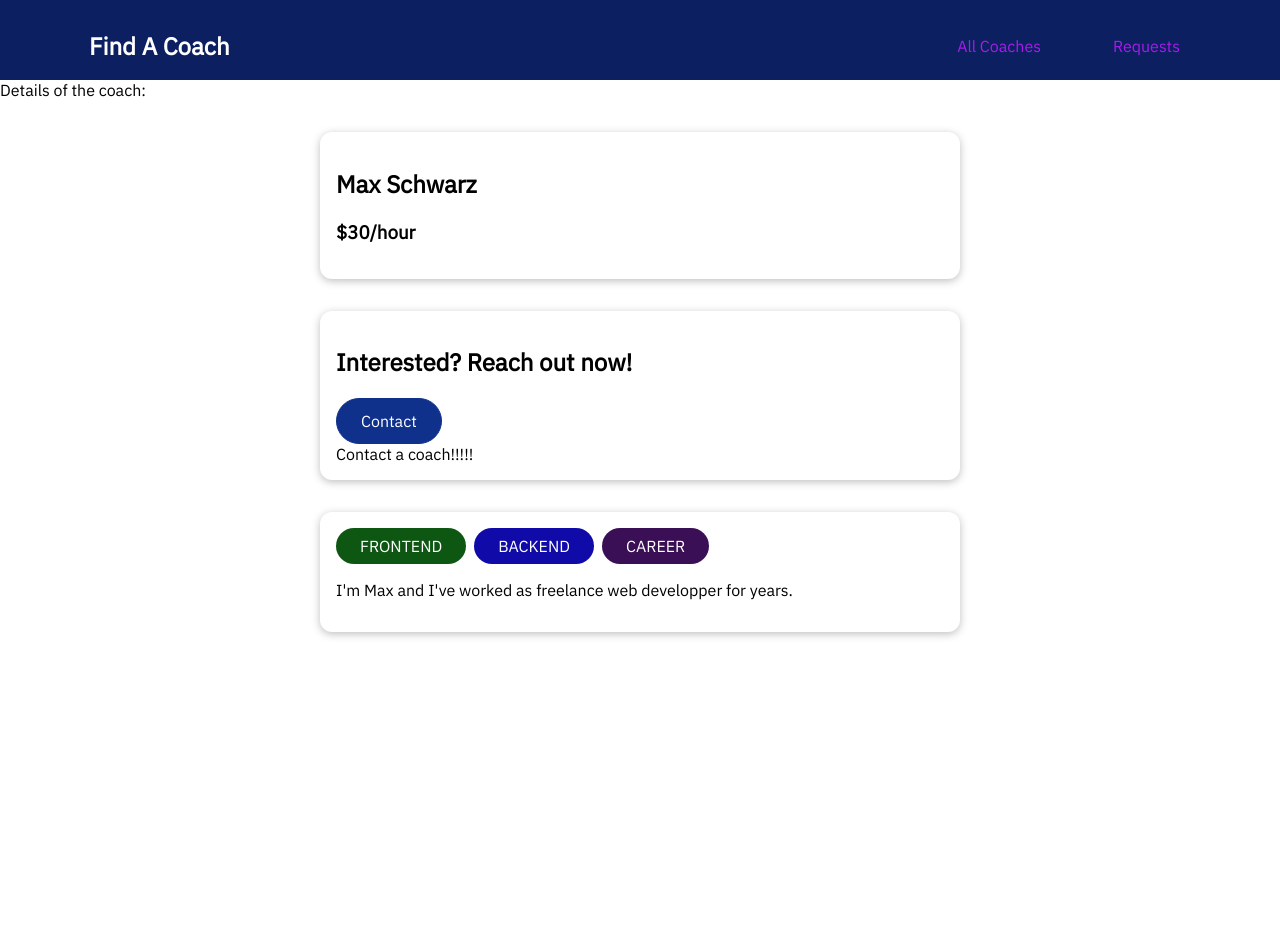
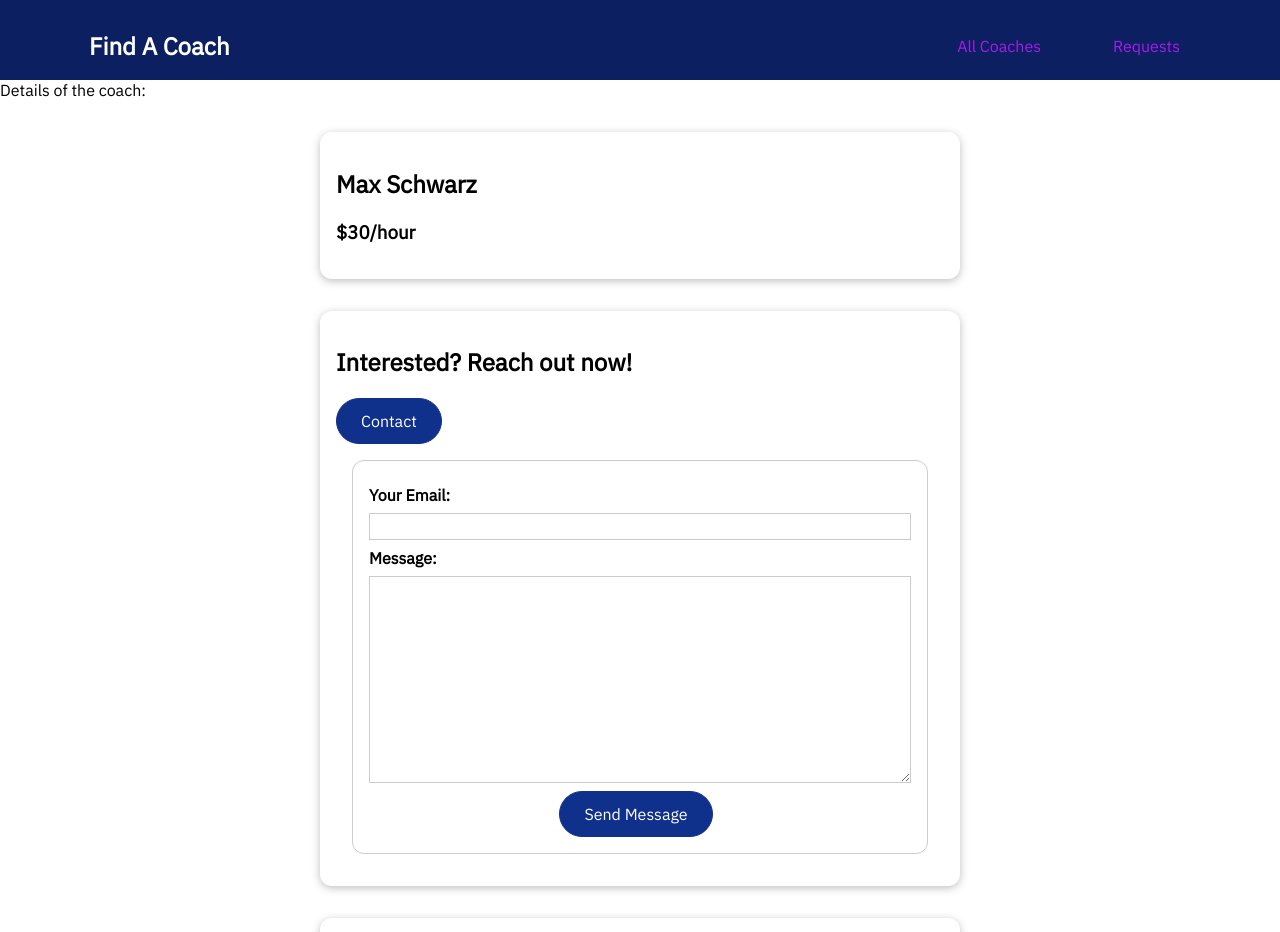
Before and after one commit to Lime5005/VueJS, a Vue app in the folder find-a-coach-project/: page /coaches/c1/contact in a window 1280 px wide. Shown: the top 932 px of the page. Before the commit the page ends 800 px from the top, so only its background shows below. Built offline with nearby package versions, Linux system fonts and the light colour scheme.

Commit message:
add the contact coach form code

```diff
--- a/find-a-coach-project/src/pages/coaches/coachForm.vue
+++ b/find-a-coach-project/src/pages/coaches/coachForm.vue
@@ -76,7 +76,7 @@ export default {
       this[input].isValid = true
     },
     validateForm() {
-      //this.formIsValid = true;
+      this.formIsValid = true;//这个确保在重新输入时及时更新状态
       if(this.firstname.val === ''){
         this.firstname.isValid = false
         this.formIsValid = false
--- a/find-a-coach-project/src/pages/requests/contact.vue
+++ b/find-a-coach-project/src/pages/requests/contact.vue
@@ -1,3 +1,83 @@
 <template>
-  Contact a coach!!!!!
+  <form @submit.prevent="submitMsg">
+    <div class="form-control">
+      <label for="email">Your Email:</label>
+      <input type="email" id="email" v-model.trim="email">
+    </div>
+    <div class="form-control">
+      <label for="message">Message:</label>
+      <textarea id="message" cols="30" rows="10" v-model.trim="message">
+      </textarea>
+    </div>
+    <p class="errors" v-if="!formIsValid">Please enter a valid email and non-empty message.</p>
+    <div class="actions">
+      <base-button>Send Message</base-button>
+    </div>
+  </form>
 </template>
+
+<script>
+export default {
+  data() {
+    return {
+      email: '',
+      message: '',
+      formIsValid: true
+    }
+  },
+  methods: {
+    submitMsg() {
+      this.formIsValid = true
+      if(this.email === '' || this.message === '' || !this.email.includes('@')) {
+        this.formIsValid = false
+        return
+      }
+      console.log(this.email + this.message);
+    }
+  }
+}
+</script>
+
+<style scoped>
+form {
+  margin: 1rem;
+  border: 1px solid #ccc;
+  border-radius: 12px;
+  padding: 1rem;
+}
+
+.form-control {
+  margin: 0.5rem 0;
+}
+
+label {
+  font-weight: bold;
+  margin-bottom: 0.5rem;
+  display: block;
+}
+
+input,
+textarea {
+  display: block;
+  width: 100%;
+  font: inherit;
+  border: 1px solid #ccc;
+  padding: 0.15rem;
+}
+
+input:focus,
+textarea:focus {
+  border-color: #3d008d;
+  background-color: #faf6ff;
+  outline: none;
+}
+
+.errors {
+  font-weight: bold;
+  color: red;
+}
+
+.actions {
+  text-align: center;
+}
+</style>
```
